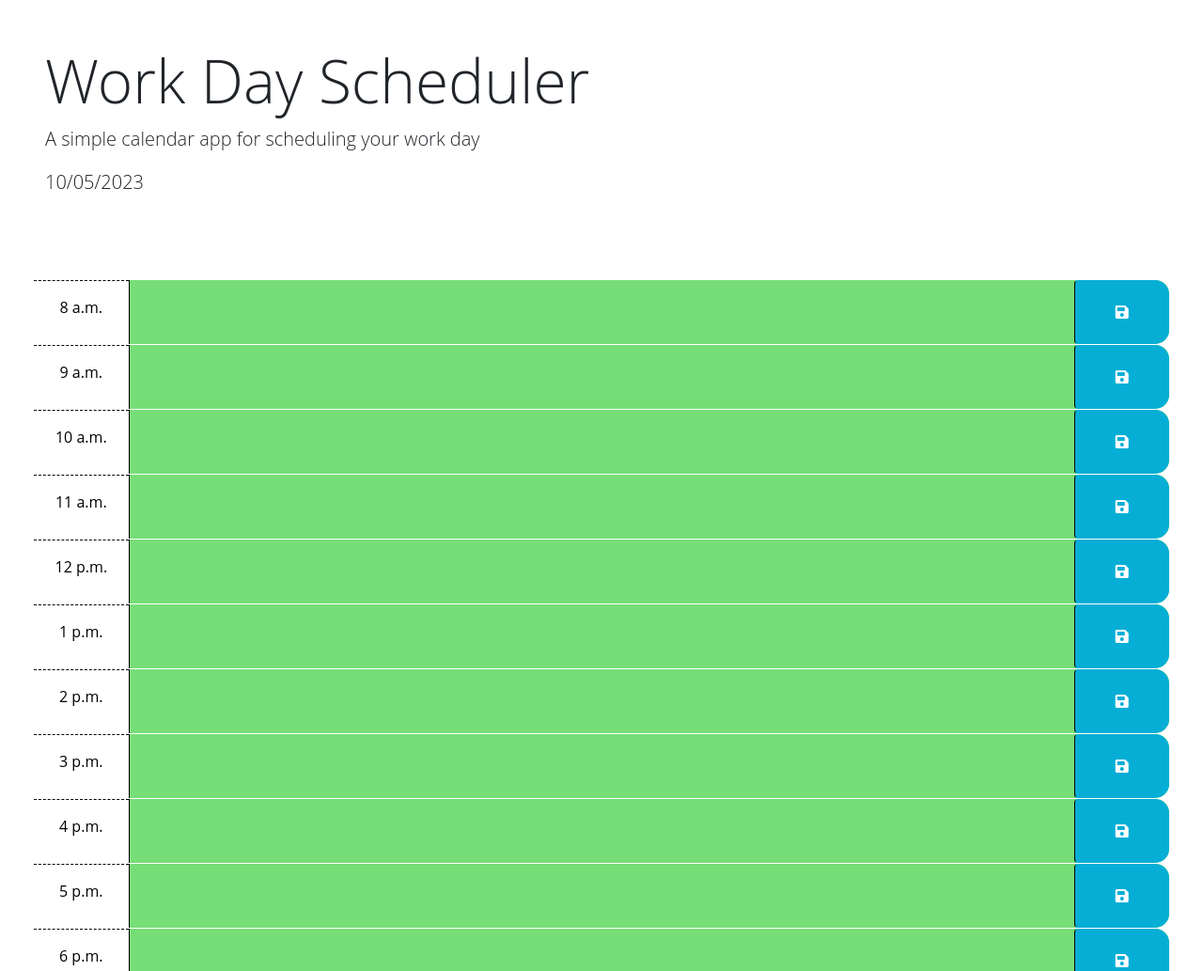
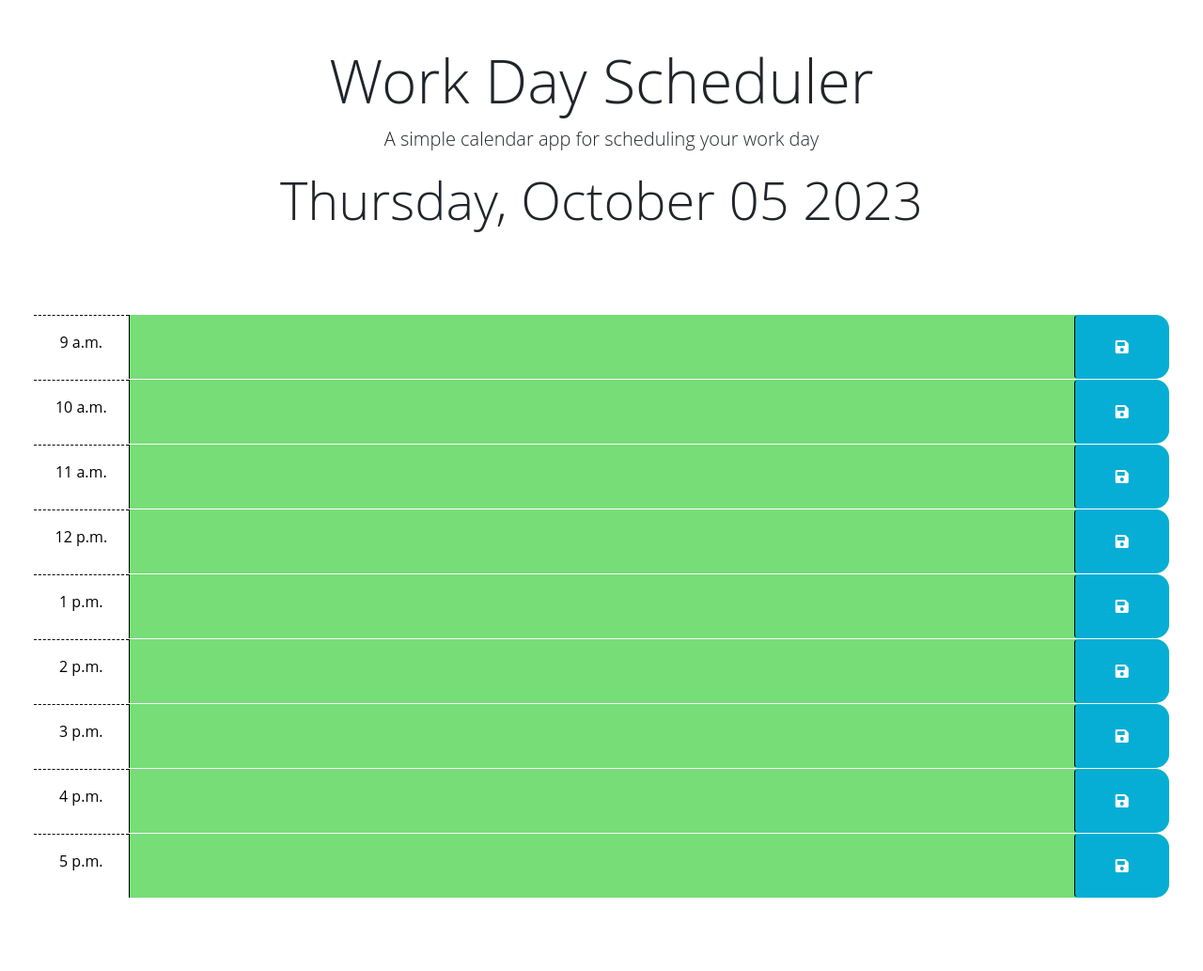
Before and after one commit to AZurek17/simple-calander, a plain HTML site: page index.html in a window 1280 px wide. Shown: the top 1033 px of the page at 94% size. After the commit the page ends 955 px from the top, so only its background shows below. Drawn offline with nearby package versions, Linux system fonts and the light colour scheme.

Commit message:
added to js and html

```diff
--- a/assets/script.js
+++ b/assets/script.js
@@ -1,68 +1,69 @@
 // Wrap all code that interacts with the DOM in a call to jQuery to ensure that
-// the code isn't run until the browser has finished rendering all the elements
+// the code isn"t run until the browser has finished rendering all the elements
 // in the html.
+
 function currentTime(){
    var today = dayjs();
-  $('#currentDay').text(today.format('MM/DD/YYYY'));
+  $("#currentDay").text(today.format("dddd, MMMM DD YYYY"));
 }
 currentTime();
 
-var mainContainer = $('#container');
-var businessHours = [8, 9, 10, 11, 12, 13, 14, 15, 16, 17, 18, 19, 20];
-var hourOfTheDay = dayjs().hour();
+var mainContainer = $("#container");
+var workHours = [9, 10, 11, 12, 13, 14, 15, 16, 17];
+var currentHour = dayjs().hour();
 
 $(function () {
 
-  /** example of time block
-   *
-   <div id="hour-10" class="row time-block present">
-        <div class="col-2 col-md-1 hour text-center py-3">10AM</div>
-        <textarea class="col-8 col-md-10 description" rows="3"> </textarea>
-        <button class="btn saveBtn col-2 col-md-1" aria-label="save">
-          <i class="fas fa-save" aria-hidden="true"></i>
-        </button>
-      </div>
-  */
+  for (var i = 0; i < workHours.length; i++) {
 
-  for (var i = 0; i < businessHours.length; i++) {
-
-    var americanHours = `${businessHours[i]} a.m.`;
-    if(businessHours[i] > 11){
-      americanHours = `${businessHours[i]} p.m.`;
-      if(businessHours[i] > 12)  americanHours = `${businessHours[i] - 12} p.m.`;
+    var hours = `${workHours[i]} a.m.`;
+    if(workHours[i] > 11){
+      hours = `${workHours[i]} p.m.`;
+      if(workHours[i] > 12)  hours = `${workHours[i] - 12} p.m.`;
     }
 
-    var parentDiv = $('<div>');
-    parentDiv.attr('id', `hour-${businessHours[i]}`);
-    parentDiv.addClass('row time-block');
-    if(hourOfTheDay < businessHours[i])parentDiv.addClass('future');
-    if(hourOfTheDay === businessHours[i])parentDiv.addClass('present');
-    if(hourOfTheDay > businessHours[i]){parentDiv.addClass('past');}// add disable text
+    var parentDiv = $("<div>");
+    parentDiv.attr("id", `hour-${workHours[i]}`);
+    parentDiv.addClass("row time-block");
+    if(currentHour < workHours[i])parentDiv.addClass("future");
+    if(currentHour === workHours[i])parentDiv.addClass("present");
+    if(currentHour > workHours[i]){parentDiv.addClass("past");}
 
-    var hourDiv = $('<div>');
-    hourDiv.addClass('col-2 col-md-1 hour text-center py-3');
-    hourDiv.text(americanHours);
+    if(currentHour > workHours[i]){parentDiv.attr("id", `hour-${workHours[i]}, past`);}
 
-    var textArea = $('<textarea>');
-    textArea.addClass('col-8 col-md-10 description');
-    textArea.attr('id', `textArea-${i}`);
+    //if (currentHour > workHours[i])
 
-    var saveBtn = $('<button>');
-    saveBtn.addClass('btn saveBtn col-2 col-md-1');
-    saveBtn.attr('aria-label', 'save');
+    var hourDiv = $("<div>");
+    hourDiv.addClass("col-2 col-md-1 hour text-center py-3");
+    hourDiv.text(hours);
 
-    var btnIcon = $('<i>');
-    btnIcon.addClass('fas fa-save');
-    btnIcon.attr('aria-hidden', 'true');
+    var textArea = $("<textarea>");
+    textArea.addClass("col-8 col-md-10 description");
+    textArea.attr("id", `textArea-${i}`);
 
 
+    var saveBtn = $("<button>");
+    saveBtn.addClass("btn saveBtn col-2 col-md-1");
+    saveBtn.attr("aria-label", "save");
+
+    var btnIcon = $("<i>");
+    btnIcon.addClass("fas fa-save");
+    btnIcon.attr("aria-hidden", "true");
 
     saveBtn.append(btnIcon);
     parentDiv.append(hourDiv, textArea, saveBtn);
     mainContainer.append(parentDiv);
 
+    // var past = document.querySelector("#past");
+    // past.addEventListener("click", function(event){
+    //   var element = event.target;
+    //   if (element.matches("#past")) {
+    //   saveBtn.prop("disabled", true);
+    //   textArea.prop("disabled", true);
+    //   } })
 
   }
+
 
 
   // TODO: Add a listener for click events on the save button. This code should
--- a/assets/style.css
+++ b/assets/style.css
@@ -2,6 +2,7 @@ body {
   font-family: 'Open Sans', sans-serif;
   font-size: 16px;
 }
+
 
 textarea {
   background: transparent;
--- a/index.html
+++ b/index.html
@@ -33,9 +33,9 @@
 
   <body>
     <header class="p-5 mb-4">
-      <h1 class="display-3">Work Day Scheduler</h1>
-      <p class="lead">A simple calendar app for scheduling your work day</p>
-      <p id="currentDay" class="lead"></p>
+      <h1 class="display-3" style="text-align: center;">Work Day Scheduler</h1>
+      <p class="lead" style="text-align: center;">A simple calendar app for scheduling your work day</p>
+      <p id="currentDay" class="display-4" style="text-align: center;" ></p>
     </header>
     <div class="container-fluid px-5">
       <main id="container"></main>
```
